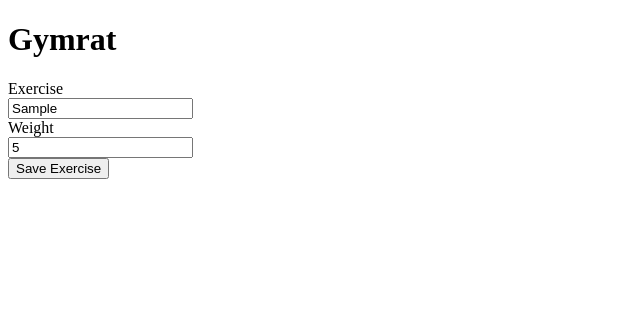
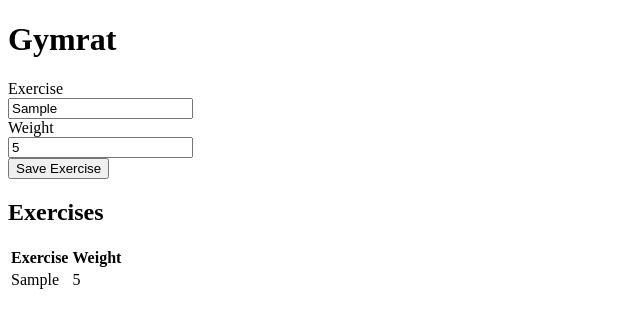
Before and after one commit to coryhouse/athena-gymrat, a React (Create React App) app: page / in a window 1280 px wide. Both pictures are taken after typing "Sample", "5" into the empty fields and a click on the input "Save Exercise". Shown: the top 328 px of the page, without its empty margins (0-640 px from the left). Built offline with nearby package versions, Linux system fonts and the light colour scheme.

Commit message:
Display exercises

```diff
--- a/src/App.tsx
+++ b/src/App.tsx
@@ -60,6 +60,28 @@
         />
         <input type="submit" value="Save Exercise" />
       </form>
+
+      {/* Exercise 3: Display the submitted exercises in a table */}
+      <h2>Exercises</h2>
+      <table>
+        <thead>
+          <tr>
+            <th>Exercise</th>
+            <th>Weight</th>
+          </tr>
+        </thead>
+        <tbody>
+          {exercises.map((exercise) => {
+            // here's what I want to render for each element
+            return (
+              <tr key={exercise.exercise}>
+                <td>{exercise.exercise}</td>
+                <td>{exercise.weight}</td>
+              </tr>
+            );
+          })}
+        </tbody>
+      </table>
     </>
   );
 }
```
